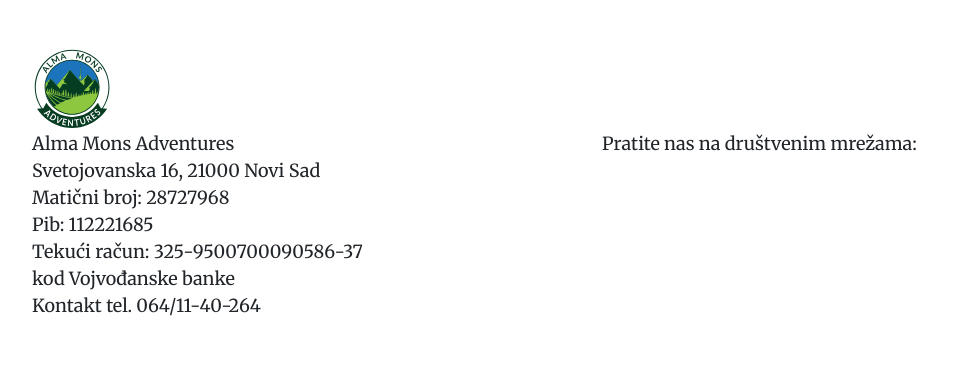
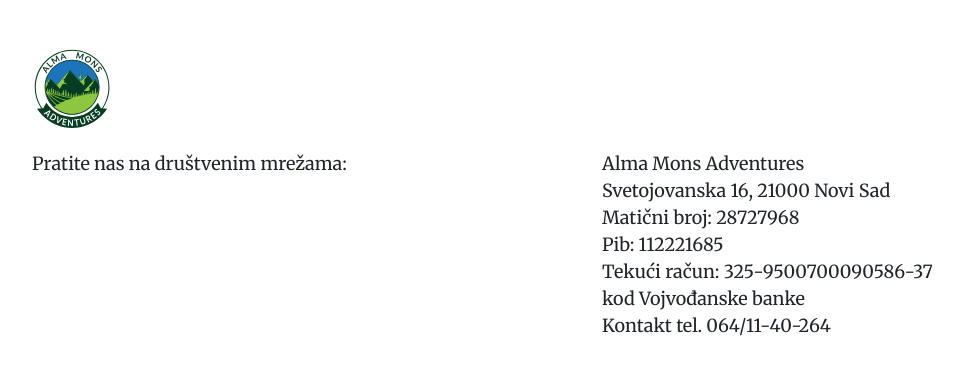
Before and after one commit to gocapuskarevic/almamonsadventures, a WordPress theme: template wp-content/themes/almamons/index.php in a window 1280 px wide. Shown: the part 383-758 px from the top of the page, without its empty margins (53-1016 px from the left). Run offline with PHP 8.4 and a stand-in for WordPress, Linux system fonts and the light colour scheme; the site name, menu and one post (Sample post) are stand-ins, and other content is empty; style sheets or scripts are compiled from the project's sources; some libraries are stand-ins or nearby versions.

Commit message:
Footer simple done.

```diff
--- a/wp-content/themes/almamons/footer.php
+++ b/wp-content/themes/almamons/footer.php
@@ -6,19 +6,19 @@
 				<div class="row">
 					<div class="col-md-6">
 						<img src="<?php bloginfo('template_directory'); ?>/img/logo.svg">
-						<p>Alma Mons Adventures <br>
-						Svetojovanska 16, 21000 Novi Sad <br>
-						Matični broj: 28727968 <br>
-						Pib: 112221685 <br>
-						Tekući račun: 325-9500700090586-37<br>kod Vojvođanske banke <br>
-						Kontakt tel. 064/11-40-264</p>
-					</div>
-					<div class="col-md-6">
 						<div class="social-links">
 							<p>Pratite nas na društvenim mrežama:</p>
 							<a href="https://www.facebook.com/Alma-Mons-Adventures-109158571016103"><i class="fab fa-facebook-f"></i></a>
 							<a href="https://www.instagram.com/almamonsadventures/"><i class="fab fa-instagram"></i></a>
 						</div>
+					</div>
+					<div class="col-md-6 info">
+						<p>Alma Mons Adventures <br>
+							Svetojovanska 16, 21000 Novi Sad <br>
+							Matični broj: 28727968 <br>
+							Pib: 112221685 <br>
+							Tekući račun: 325-9500700090586-37<br>kod Vojvođanske banke <br>
+							Kontakt tel. 064/11-40-264</p>
 					</div>
 				</div>
 			</div>
--- a/wp-content/themes/almamons/inc/css/style.css
+++ b/wp-content/themes/almamons/inc/css/style.css
@@ -314,8 +314,11 @@ footer {
 footer img {
   width: 80px;
 }
+footer .info {
+  margin-top: 104px;
+}
 footer .social-links {
-  margin-top: 84px;
+  padding-top: 20px;
 }
 footer .social-links i {
   font-size: 25px;
--- a/wp-content/themes/almamons/inc/sass/components/_footer.scss
+++ b/wp-content/themes/almamons/inc/sass/components/_footer.scss
@@ -3,8 +3,11 @@ footer{
   img{
     width: 80px;
   }
+  .info{
+    margin-top: 104px;
+  }
   .social-links{
-    margin-top: 84px;
+    padding-top: 20px;
     i{
       font-size: 25px;
       transition: .2s all ease;
```
